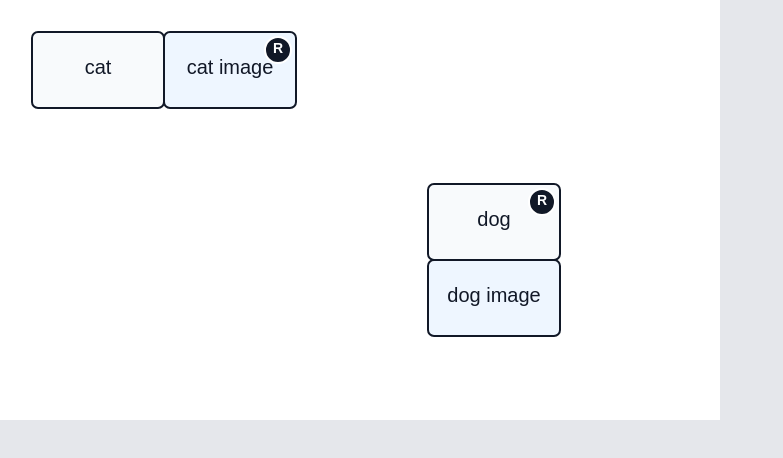
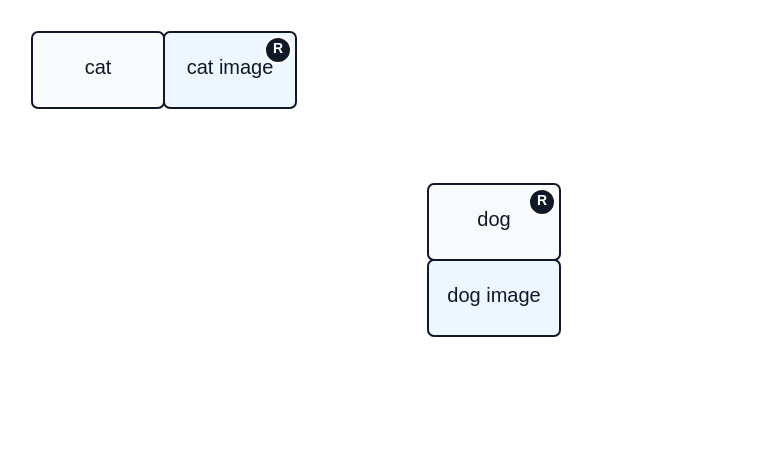
Before and after one commit to zufarfakhurtdinov/domino, a website built with Vite: page index.html in a window 1280 px wide. Shown: the whole page, without its empty margins (0-783 px from the left). Built offline with nearby package versions, Linux system fonts and the light colour scheme.

Commit message:
feat: make canvas fill viewport

```diff
--- a/src/main.ts
+++ b/src/main.ts
@@ -9,8 +9,8 @@ import "./styles.css";
 const cellWidth = 132;
 const cellHeight = 76;
 const boardPadding = 32;
-const stageWidth = 720;
-const stageHeight = 420;
+let stageWidth = 0;
+let stageHeight = 0;
 
 const pairs: Pair[] = [{ a: "cat_en", b: "cat_img" }];
 let state = createFixtureBoard(new URLSearchParams(window.location.search).get("fixture"));
@@ -20,9 +20,14 @@ const app = document.querySelector<HTMLDivElement>("#app");
 if (!app) {
   throw new Error("Missing #app container");
 }
+const appContainer = app;
+
+const initialSize = getStageSize();
+stageWidth = initialSize.width;
+stageHeight = initialSize.height;
 
 const stage = new Konva.Stage({
-  container: app,
+  container: appContainer,
   width: stageWidth,
   height: stageHeight,
 });
@@ -31,11 +36,27 @@ const layer = new Konva.Layer();
 stage.add(layer);
 
 render();
+window.addEventListener("resize", resizeStage);
 
 window.__DOMINO_TEST__ = {
   getState: () => structuredClone(state),
   getSnapCandidate: () => structuredClone(currentSnapCandidate),
 };
+
+function resizeStage(): void {
+  const nextSize = getStageSize();
+  stageWidth = nextSize.width;
+  stageHeight = nextSize.height;
+  stage.size(nextSize);
+  render();
+}
+
+function getStageSize(): { width: number; height: number } {
+  return {
+    width: appContainer.clientWidth || window.innerWidth,
+    height: appContainer.clientHeight || window.innerHeight,
+  };
+}
 
 function render(): void {
   layer.destroyChildren();
--- a/src/styles.css
+++ b/src/styles.css
@@ -1,12 +1,14 @@
 html,
 body {
   margin: 0;
-  min-height: 100%;
+  width: 100%;
+  height: 100%;
   background: #e5e7eb;
   font-family: Arial, sans-serif;
+  overflow: hidden;
 }
 
 #app {
-  width: 720px;
-  height: 420px;
+  width: 100vw;
+  height: 100vh;
 }
```
Also changed, not shown: test/e2e/rendering.spec.ts (+4 -0 lines).
